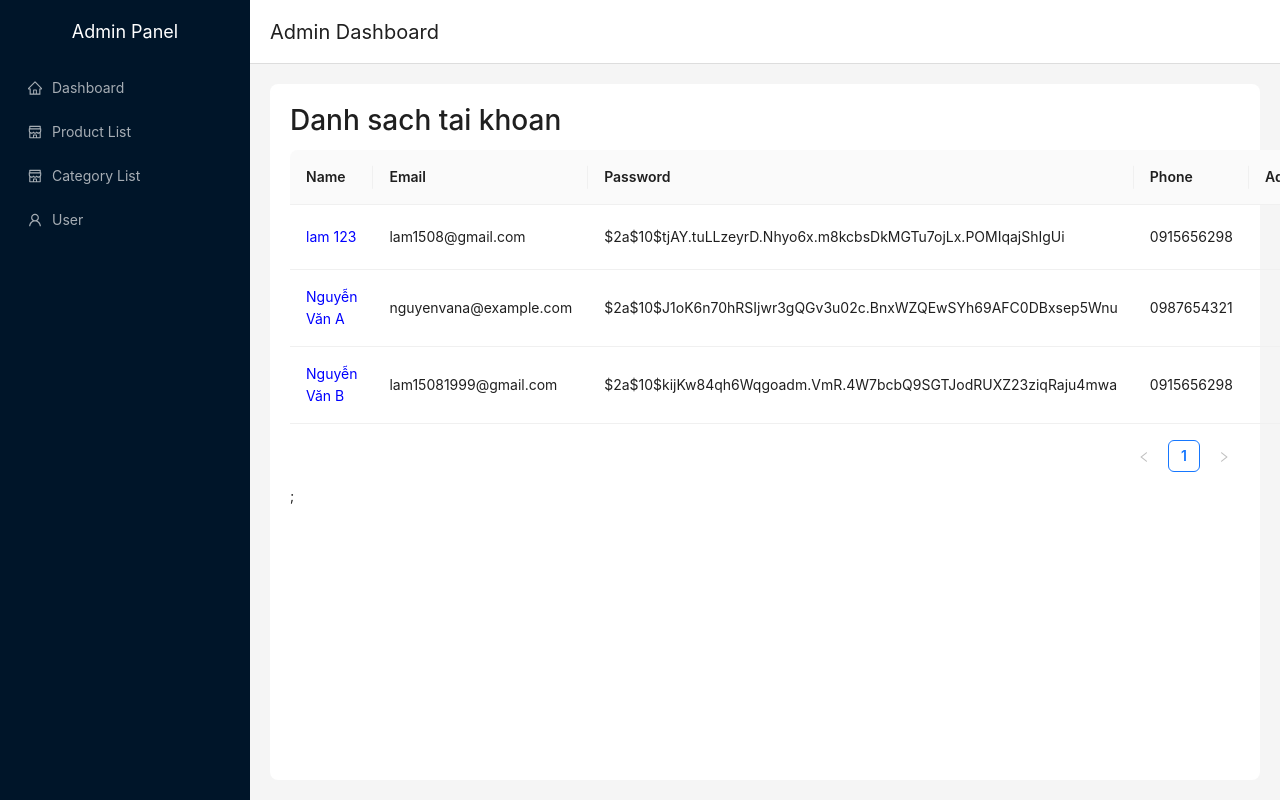
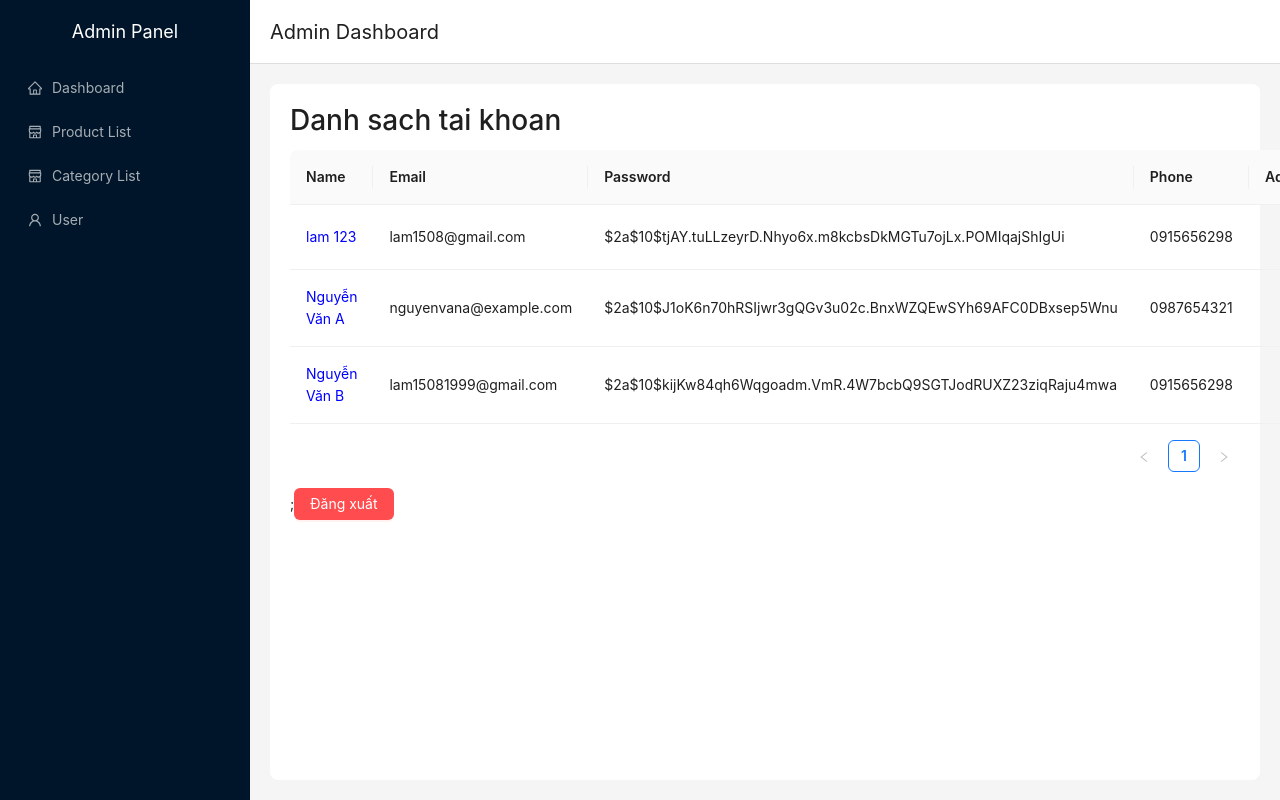
Before and after one commit to chinhnx/asm-fe2, a React (Vite) app: page /admin/user in a window 1280 px wide. Shown: the top 800 px of the page. Built offline with nearby package versions, Linux system fonts and the light colour scheme; data requests are answered from the project's data file.

Commit message:
xong logout

```diff
--- a/src/pages/admin/user/UserList.tsx
+++ b/src/pages/admin/user/UserList.tsx
@@ -1,5 +1,5 @@
-import { Image, Table, Button } from "antd";
-import { useQuery, useQueryClient } from "@tanstack/react-query";
+import { Image, Table, Button, message, Modal } from "antd";
+import { useMutation, useQuery, useQueryClient } from "@tanstack/react-query";
 import axios from "axios";
 import { Link, useNavigate } from "react-router-dom";
 
@@ -41,6 +41,22 @@ function UserList() {
         queryFn: getAllUser,
     });
 
+    const handleLogout = () => {
+        localStorage.removeItem("token");
+        localStorage.removeItem("role");
+        nav("/login");
+    };
+    const confirmLogout = ()=>{
+        Modal.confirm({
+            title: "Xác nhận xóa",
+            content: "Bạn có chắc chắn muốn đăng xuất",
+            okText: "Có",
+            okType: "danger",
+            cancelText: "Hủy",
+            onOk: handleLogout
+        });
+
+    }
 
 
 
@@ -113,7 +129,11 @@ function UserList() {
         <div>
             <h1>Danh sach tai khoan</h1>
             <Table dataSource={data} columns={columns} loading={isLoading} />;
+            <Button type="primary" danger onClick={confirmLogout} style={{ marginBottom: 16 }}>
+                Đăng xuất
+            </Button>
         </div>
+
     )
 }
 
```
